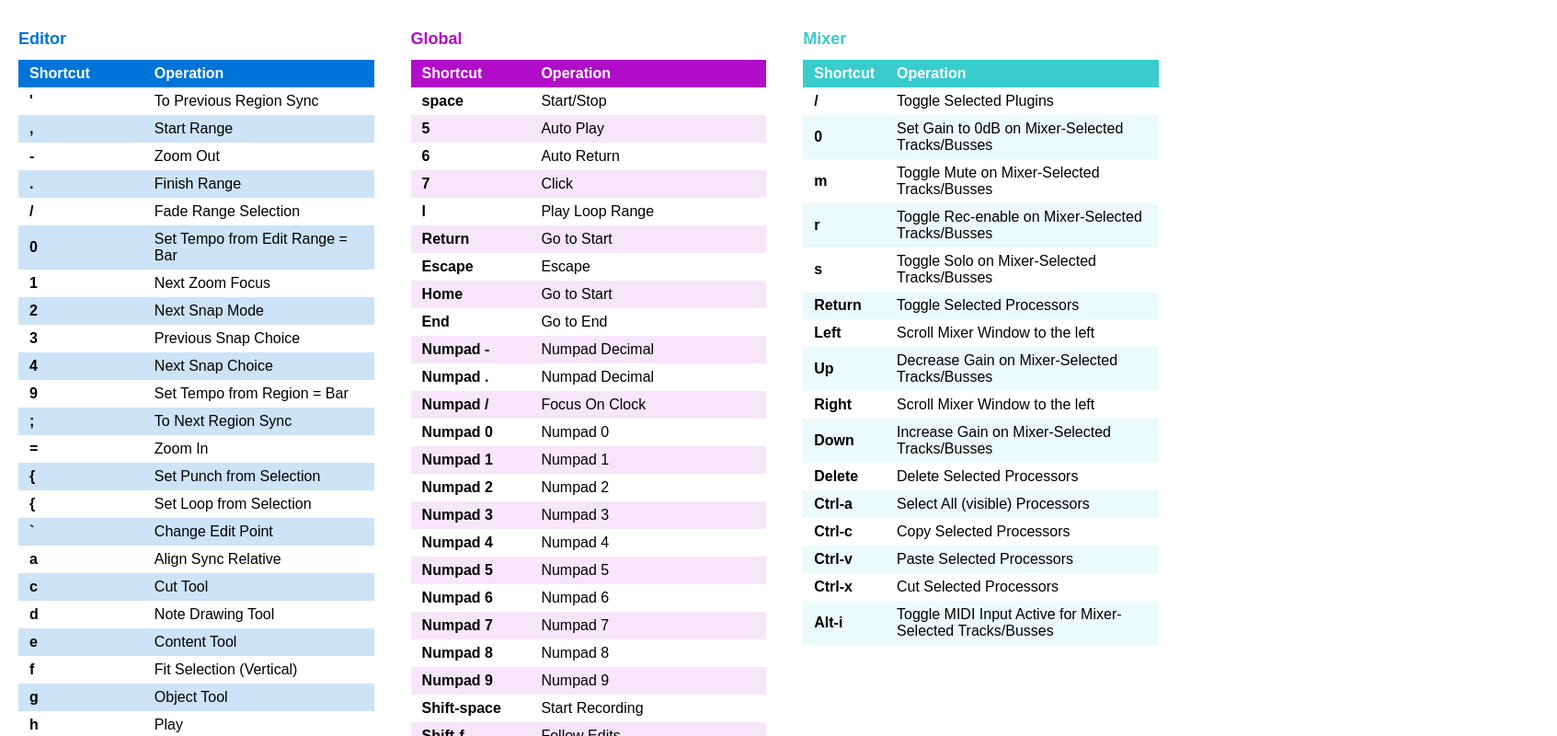
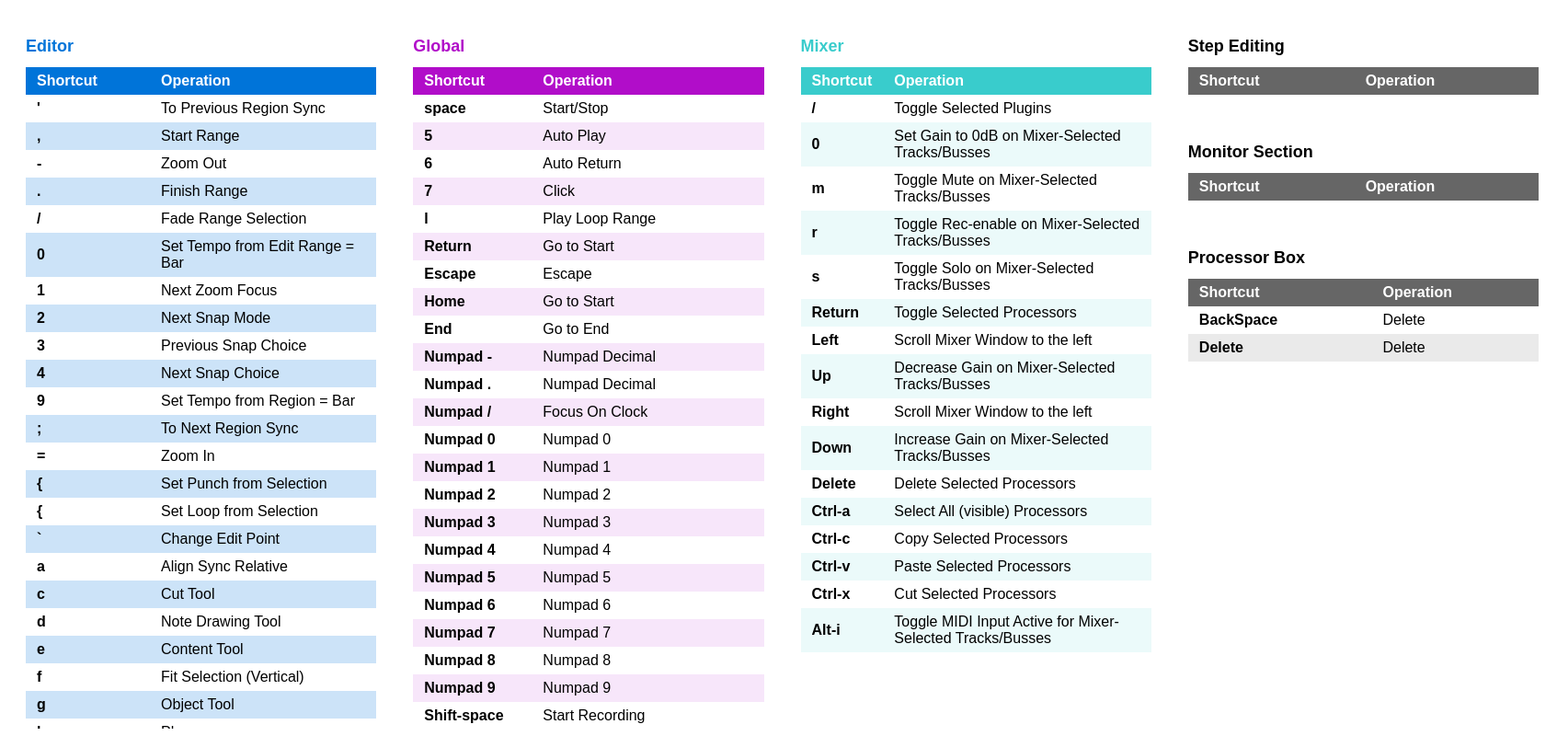
Before and after one commit to nicksellen/nicksellen.github.io, a plain HTML site: page ardour/shortcuts.html in a window 1280 px wide. Shown: the whole page at 92% size, 1693 px wide, since content can reach past the window. Drawn offline with Linux system fonts and the light colour scheme.

Commit message:
change style

```diff
--- a/ardour/style.css
+++ b/ardour/style.css
@@ -17,11 +17,6 @@ table {
   flex-direction: column;
   align-content: flex-start;
   height: 100%;
-  position: fixed;
-  top: 0;
-  left: 0;
-  width: 100%;
-  overflow: auto;
 }
 
 .container > div {
```
